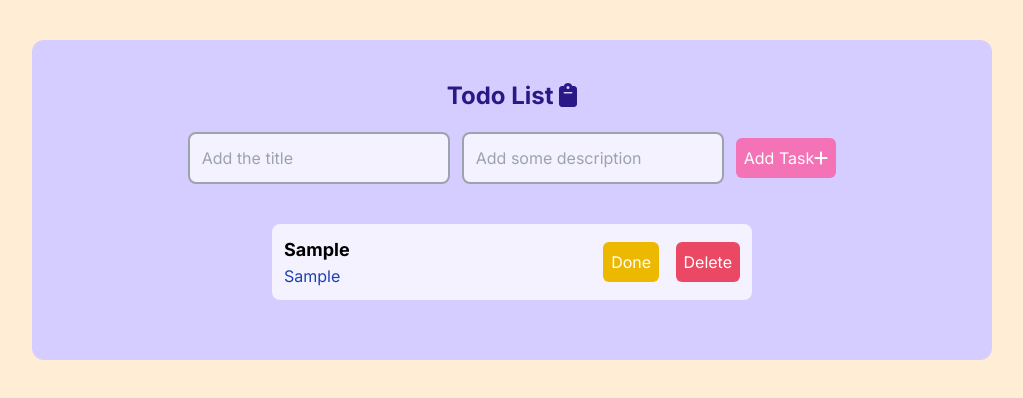
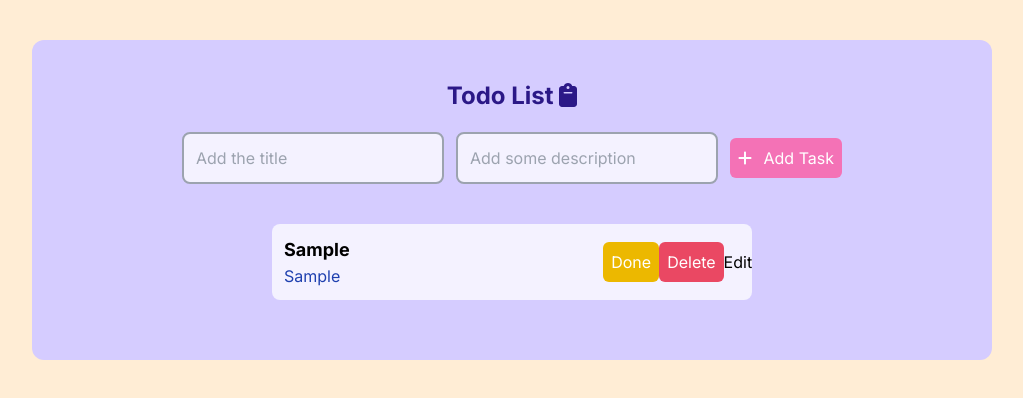
Before and after one commit to Sohini3018/simple-todo-list-UI, a Next.js app: page / in a window 1280 px wide. Both pictures are taken after typing "Sample", "Sample" into the empty fields and a click on the button "Add Task". Shown: the top 398 px of the page, without its empty margins (128-1151 px from the left). Built offline with nearby package versions, Linux system fonts and the light colour scheme.

Commit message:
Added Edit functionality

```diff
--- a/app/components/Todo.jsx
+++ b/app/components/Todo.jsx
@@ -1,12 +1,24 @@
 "use client";
 import React, { useState } from "react";
 
-const Todo = ({ task, index, handleDelete }) => {
+const Todo = ({ task, index, handleDelete,handleEdit }) => {
   const [isDone, setIsDone] = useState(false);
+  const [toggleEdit, setToggleEdit] = useState(false);
+  const [editedTitle, setEditedTitle] = useState(task.title);
+  const [editedDesc, setEditedDesc] = useState(task.desc);
 
   const handletaskDone = () => {
     setIsDone(!isDone);
   };
+
+  const handleToggleEdit = () => {
+    setToggleEdit(true);
+  }
+
+  const handleSaveEdit = ()=>{
+    handleEdit(index,editedTitle,editedDesc);
+    setToggleEdit(false);
+  }
 
   return (
     <li className="flex w-[30rem] justify-between items-center bg-[#F4F2FF] border-0 rounded-lg m-5 p-3 flex-col gap-4 md:flex-row md:flex-grow">
@@ -34,6 +46,31 @@ const Todo = ({ task, index, handleDelete }) => {
         >
           Delete
         </button>
+        <button onClick={handleToggleEdit}>Edit</button>
+        {toggleEdit && (
+        <div className="flex flex-col gap-3 mt-3">
+          <input
+            type="text"
+            placeholder="Edit the title"
+            className="bg-[#F4F2FF] p-2 border-2 border-gray-400 rounded-lg"
+            value={editedTitle}
+            onChange={(e) => setEditedTitle(e.target.value)}
+          />
+          <input
+            type="text"
+            placeholder="Edit the description"
+            className="bg-[#F4F2FF] p-2 border-2 border-gray-400 rounded-lg"
+            value={editedDesc}
+            onChange={(e) => setEditedDesc(e.target.value)}
+          />
+          <button
+            className="text-white bg-green-400 hover:bg-green-700 rounded-md p-2"
+            onClick={handleSaveEdit}
+          >
+            Save
+          </button>
+        </div>
+      )}
       </div>
     </li>
   );
--- a/app/page.js
+++ b/app/page.js
@@ -35,6 +35,12 @@ const page = () => {
     setAddTask(updatedTask);
   };
 
+  const handleEdit = (index,editedTitle,editedDesc)=>{
+    const updatedTask = [...addTask];
+    updatedTask[index] = {title: editedTitle, desc: editedDesc};
+    setAddTask(updatedTask);
+  }
+
   return (
     <div className="h-screen bg-orange-100 py-10">
     <div className="flex justify-center">
@@ -58,11 +64,11 @@ const page = () => {
             onChange={handleDesc}
           />
           <button
-            className="text-white bg-pink-400 hover:bg-pink-900 rounded-md p-2"
+            className="flex justify-between items-center text-white bg-pink-400 hover:bg-pink-900 rounded-md p-2 w-[7rem]"
             onClick={handleSubmitTask}
           >
+            <FontAwesomeIcon icon={faAdd} />
             Add Task
-            <FontAwesomeIcon icon={faAdd} />
           </button>
         </div>
         {/* showTasks if there is atleast one task available */}
@@ -71,7 +77,7 @@ const page = () => {
         ) : (
           <div>
             {addTask.map((task, i) => {
-              return <Todo task={task} index={i} handleDelete={handleDelete} />;
+              return <Todo task={task} index={i} handleDelete={handleDelete} handleEdit={handleEdit}/>;
             })}
           </div>
         )}
```
